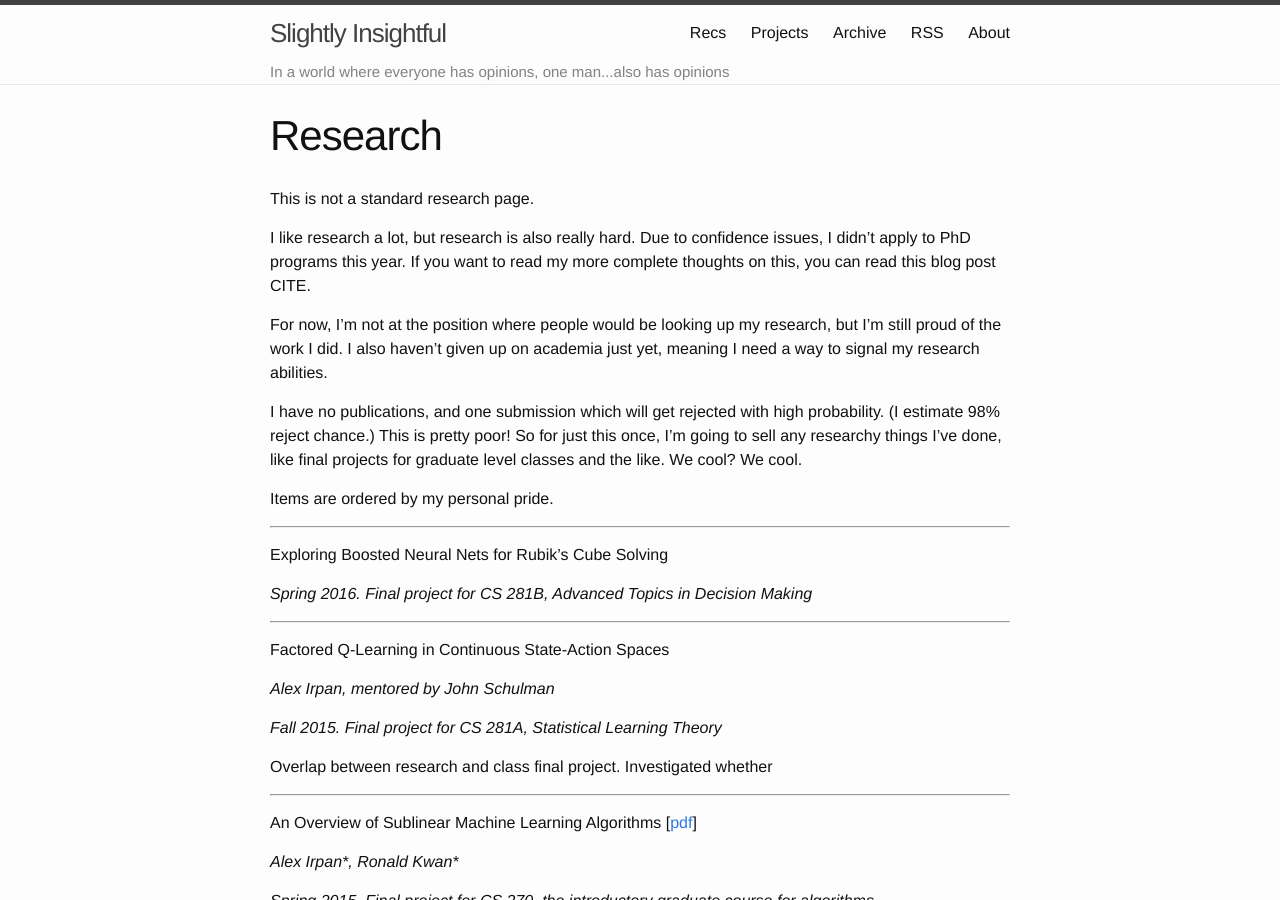
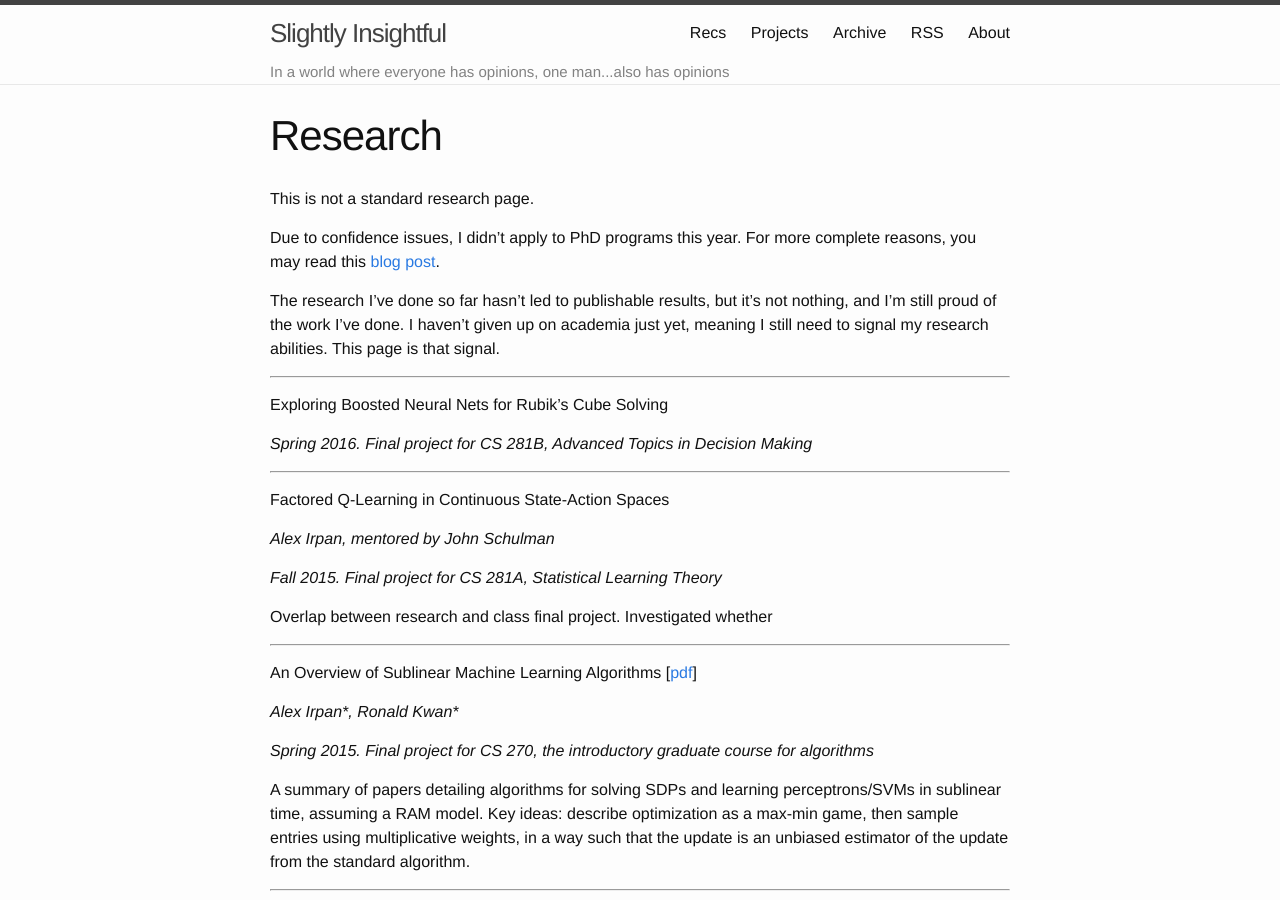
Before and after one commit to alexirpan/alexirpan.github.io, a Jekyll site: the page built from research.md, in a window 1280 px wide and 900 px high. Built offline with Jekyll 4.4.1, drawn with Linux system fonts in a browser that asks for light colours.

Commit message:
Adding more assets

```diff
--- a/research.md
+++ b/research.md
@@ -6,21 +6,14 @@
 
 This is not a standard research page.
 
-I like research a lot, but research is also really hard. Due to confidence
-issues, I didn't apply to PhD programs this year. If you want to read
-my more complete thoughts on this, you can read this blog post CITE.
+Due to confidence issues, I didn't apply to PhD programs this year.
+For more complete reasons, you may read this [blog post]({% post_url 2016-01-03-grad-school %}).
 
-For now, I'm not at the position where people would be looking up my
-research, but I'm still proud of the work I did. I also haven't given
-up on academia just yet, meaning I need a way to signal my research
-abilities.
+The research I've done so far hasn't led to publishable results, but it's
+not nothing, and I'm still proud of the work I've done.
+I haven't given up on academia just yet, meaning I still need to signal
+my research abilities. This page is that signal.
 
-I have no publications, and one submission which will get rejected
-with high probability. (I estimate 98% reject chance.) This is pretty poor!
-So for just this once, I'm going to sell any researchy things I've done, like
-final projects for graduate level classes and the like. We cool? We cool.
-
-Items are ordered by my personal pride.
 
 ---------------------------------------------
 
```
Also changed, not shown: 3 other files.
